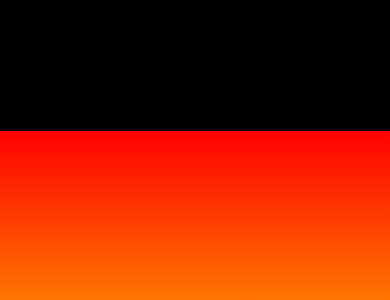
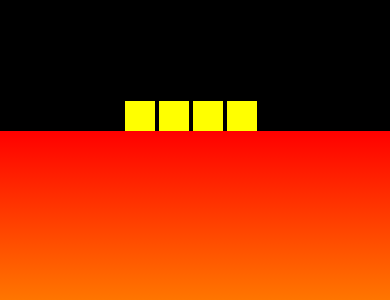
Before and after one commit to foleyash/Slide-n-Stack, a website: page index.html in a window 390 px wide. Shown: the part 544-844 px from the top of the page. Drawn offline with Linux system fonts and the light colour scheme.

Commit message:
Added base blocks divs

```diff
--- a/app.js
+++ b/app.js
@@ -22,3 +22,17 @@ let interval = window.setInterval(function() {
         }
     }
 }, 50);
+
+//retrieve the width of the base div
+
+let base = document.getElementById('base');
+let divWidth = getComputedStyle(base).width;
+
+if(divWidth.length == 5) {
+    divWidth = divWidth.substring(0, 3);
+}
+else {
+    divWidth = divWidth.substring(0,2);
+}
+
+divWidth = Number(divWidth);
--- a/index.html
+++ b/index.html
@@ -12,7 +12,15 @@
 
     </div>
 
-        <div id="game-floor"></div>
+
+        <div id="game-floor">
+            <div id="base">
+                <div class="child"></div>
+                <div class="child"></div>
+                <div class="child"></div>
+                <div class="child"></div>
+            </div>
+        </div>
     </div>
 
     <script src="app.js"></script>
--- a/style.css
+++ b/style.css
@@ -18,3 +18,33 @@
     height:40vh;
     top:80vh;
 }
+
+#base {
+    width:420px;
+    height: 100px;
+    position:absolute;
+    top: -100px;
+    left: 50%;
+    margin-left: -200px;
+}
+
+.child {
+    width: 100px;
+    height:100%;
+    display:inline-block;
+    border: red 3px;
+    background-color: yellow;
+}
+
+@media only screen and (max-width: 768px) {
+    #base {
+        width:140px;
+        height: 30px;
+        top:-30px;
+        margin-left: -70px;
+    }
+
+    .child {
+        width: 30px;
+    }
+}
```
